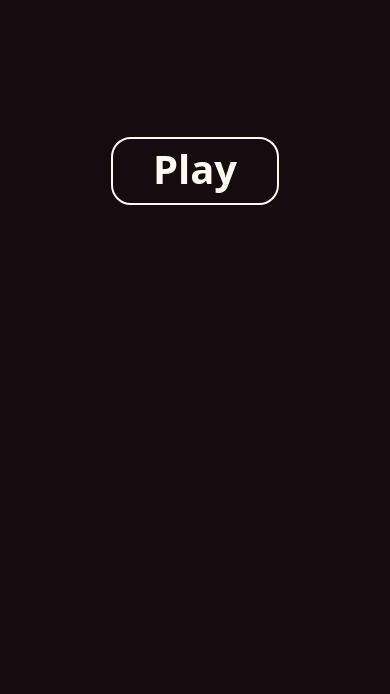
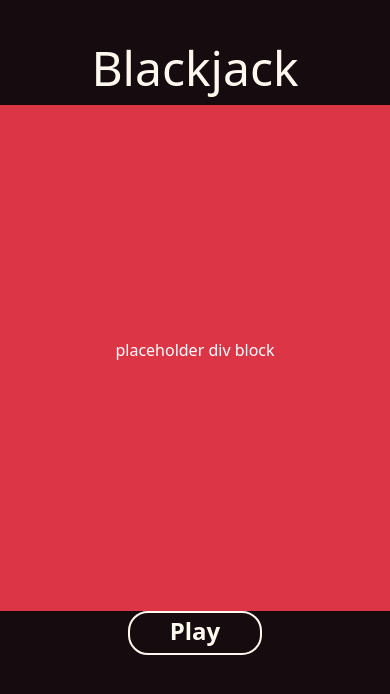
Before and after one commit to Muhammetacin/CardGame, a plain HTML site: page index.html in a window 390 px wide. Drawn offline with nearby package versions, Linux system fonts and the light colour scheme.

Commit message:
Add responsiveness to content

```diff
--- a/css/style.scss
+++ b/css/style.scss
@@ -12,8 +12,14 @@ body {
   background-color: $sara-black !important;
 }
 
+.title {
+  h1 {
+    color: $sara-white;
+  }
+}
+
 #playBtn {
-  margin-top: 35%;
+  // margin-top: 35%;
   padding: 0 2.5rem 0.25rem 2.5rem;
   font-size: 2.5rem;
   font-weight: 600;
@@ -26,3 +32,58 @@ body {
     background-color: $sara-white;
   }
 }
+
+/*Small smartphones [325px -> 425px]*/
+@media only screen and (max-width: 425px) {
+  .title {
+    h1 {
+      padding-top: 10%;
+      font-size: 3rem;
+    }
+  }
+
+  #playBtn {
+    font-size: 1.5rem;
+  }
+}
+
+/*Big smartphones [426px -> 600px]*/
+@media only screen and (max-width: 600px) {
+  .title {
+    h1 {
+      padding-top: 10%;
+      font-size: 3rem;
+    }
+  }
+
+  #playBtn {
+    font-size: 1.5rem;
+  }
+}
+
+/*Tablets [601px -> 1200px]*/
+@media only screen and (min-width: 600px) {
+  .title {
+    h1 {
+      padding-top: 5%;
+      font-size: 4rem;
+    }
+  }
+
+  #playBtn {
+    font-size: 2rem;
+  }
+}
+
+@media only screen and (min-width: 1200px) {
+  .title {
+    h1 {
+      padding-top: 3%;
+      font-size: 5rem;
+    }
+  }
+
+  #playBtn {
+    font-size: 2rem;
+  }
+}
--- a/index.html
+++ b/index.html
@@ -14,6 +14,14 @@
 </head>
 
 <body>
+    <header class="title d-flex justify-content-center">
+        <h1>Blackjack</h1>
+    </header>
+
+    <div class="d-flex justify-content-center align-items-center bg-danger"style="height: 60%; color: white">
+        <p>placeholder div block</p>
+    </div>
+
     <div class="d-flex justify-content-center">
         <button id="playBtn" type="button" class="btn btn-outline-dark">Play</button>
     </div>
```
Also changed, not shown: css/style.css, 1 other file.
